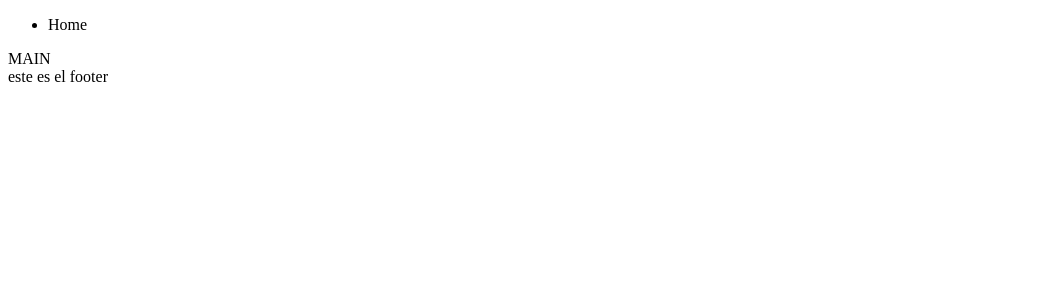
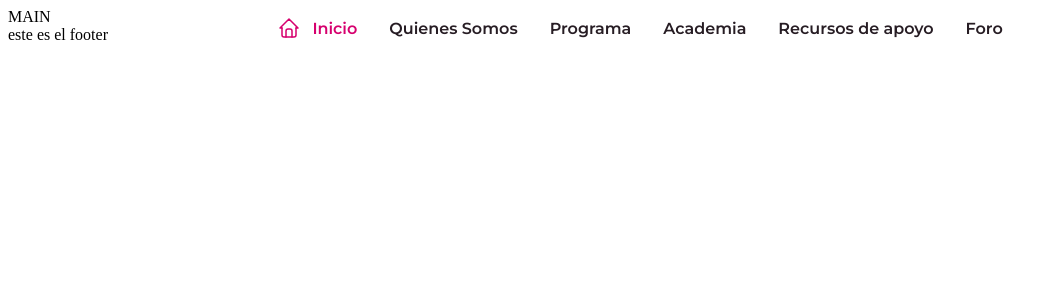
Before and after one commit to dlab-team/C16-frontend, a Next.js app: page / in a window 1280 px wide. Shown: the top 300 px of the page, without its empty margins (0-1058 px from the left). Built offline with nearby package versions, Linux system fonts and the light colour scheme.

Commit message:
create component nav

```diff
--- a/src/components/NavView/NavView.jsx
+++ b/src/components/NavView/NavView.jsx
@@ -1,10 +1,29 @@
+'use client';
+import { usePathname } from 'next/navigation';
+import Link from 'next/link';
+import styles from './styles/NavView.module.css';
+import { ROUTES_INFO } from './constants';
+
 const NavView = () => {
+  const pathname = usePathname();
+
   return (
-    <nav>
-      <ul>
-        <li>Home</li>
-      </ul>
-    </nav>
+    <header className={styles.navContainer}>
+      <nav className={styles.nav}>
+        {ROUTES_INFO.map((route) => (
+          <Link
+            className={`${styles.link} ${
+              pathname === route.pathname && styles.active
+            }`}
+            href={route.pathname}
+            key={route.id}
+          >
+            {pathname === route.pathname && route.icon}
+            {route.title}
+          </Link>
+        ))}
+      </nav>
+    </header>
   );
 };
 
```
